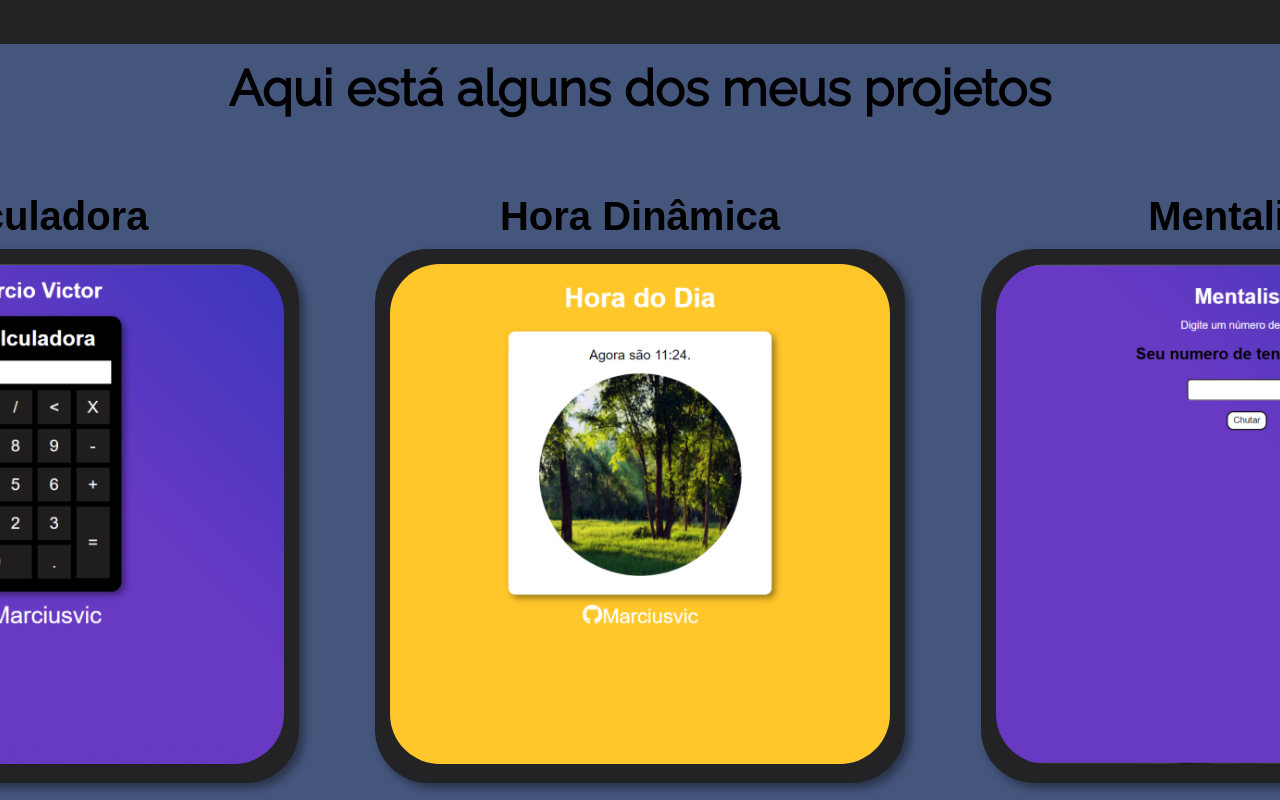
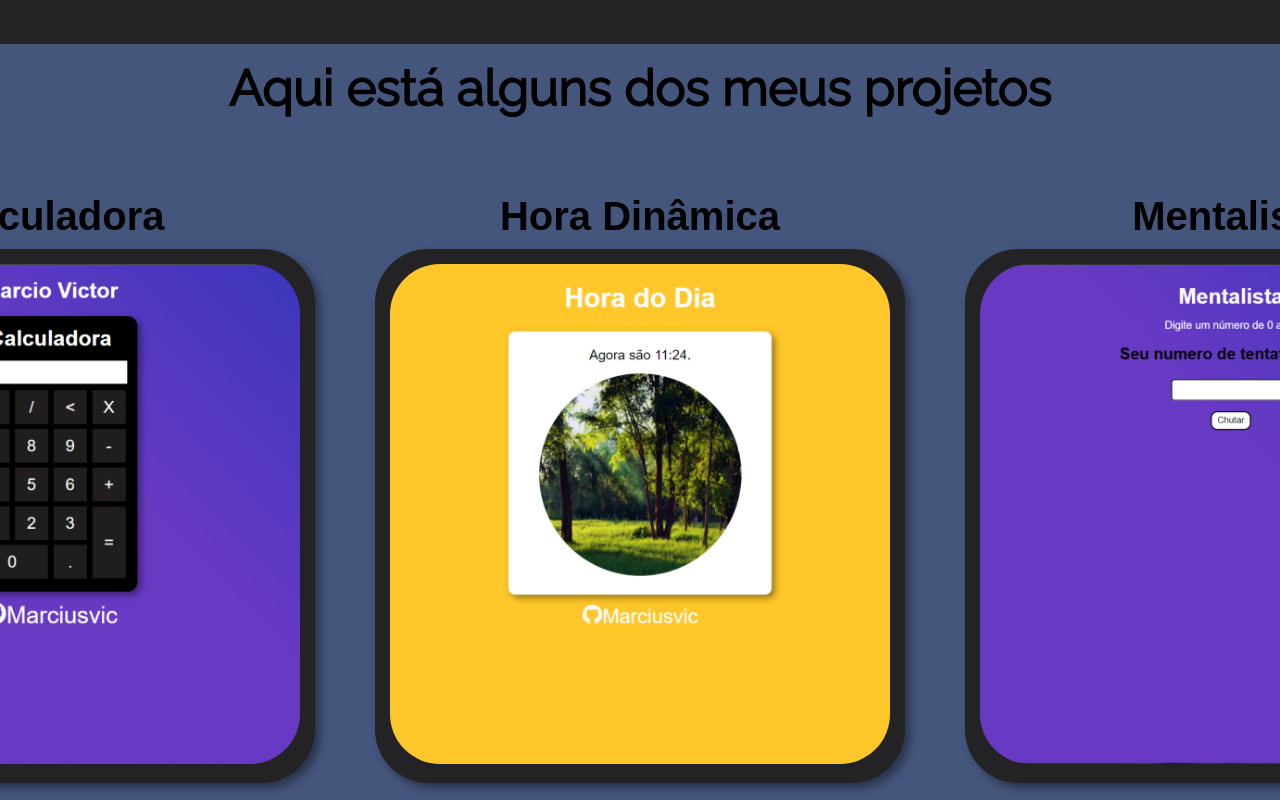
Before and after one commit to marciusvic/estudosjavascript, a plain HTML site: page index.html in a window 1280 px wide. Shown: the part 820-1620 px from the top of the page. Drawn offline with nearby package versions, Linux system fonts and the light colour scheme.

Commit message:
atualizacao gap

```diff
--- a/style.css
+++ b/style.css
@@ -100,7 +100,7 @@ hr{
     height: 100vh;
     display: flex;
     flex-direction: row;
-    gap: 76px;
+    gap: 60px;
     justify-content: center;
     align-items: center;
     align-content: center;
```
